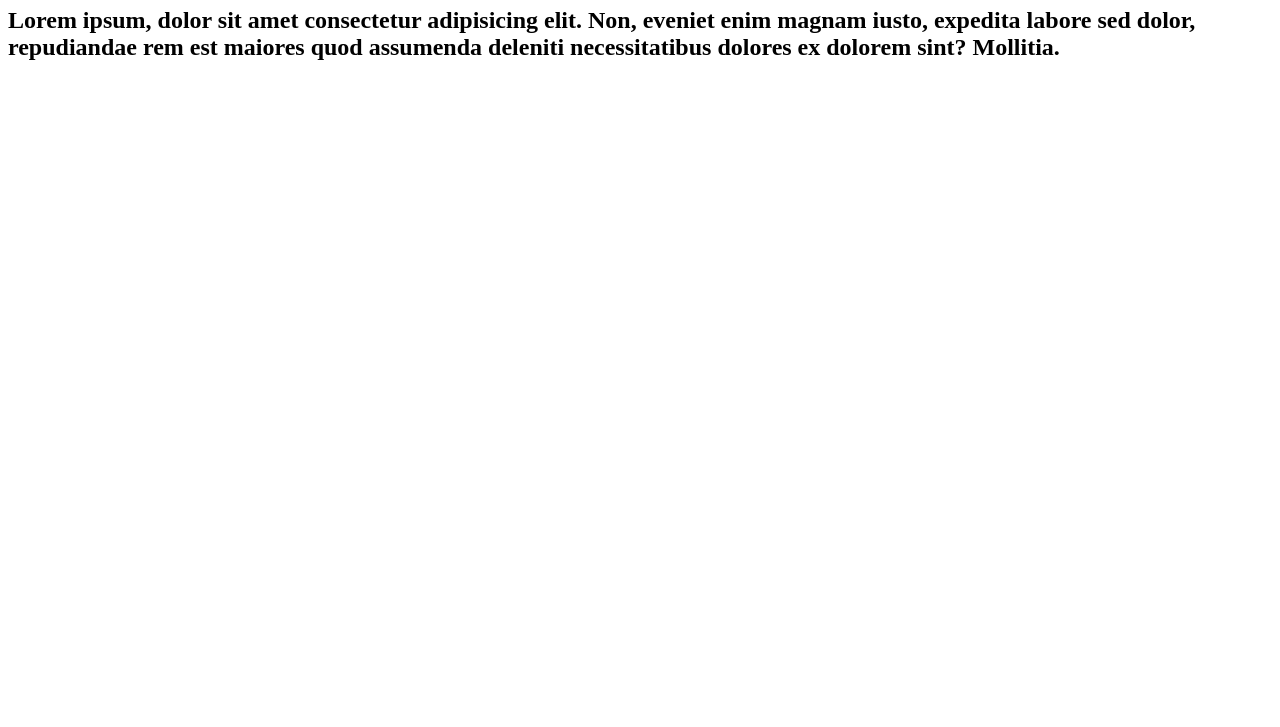
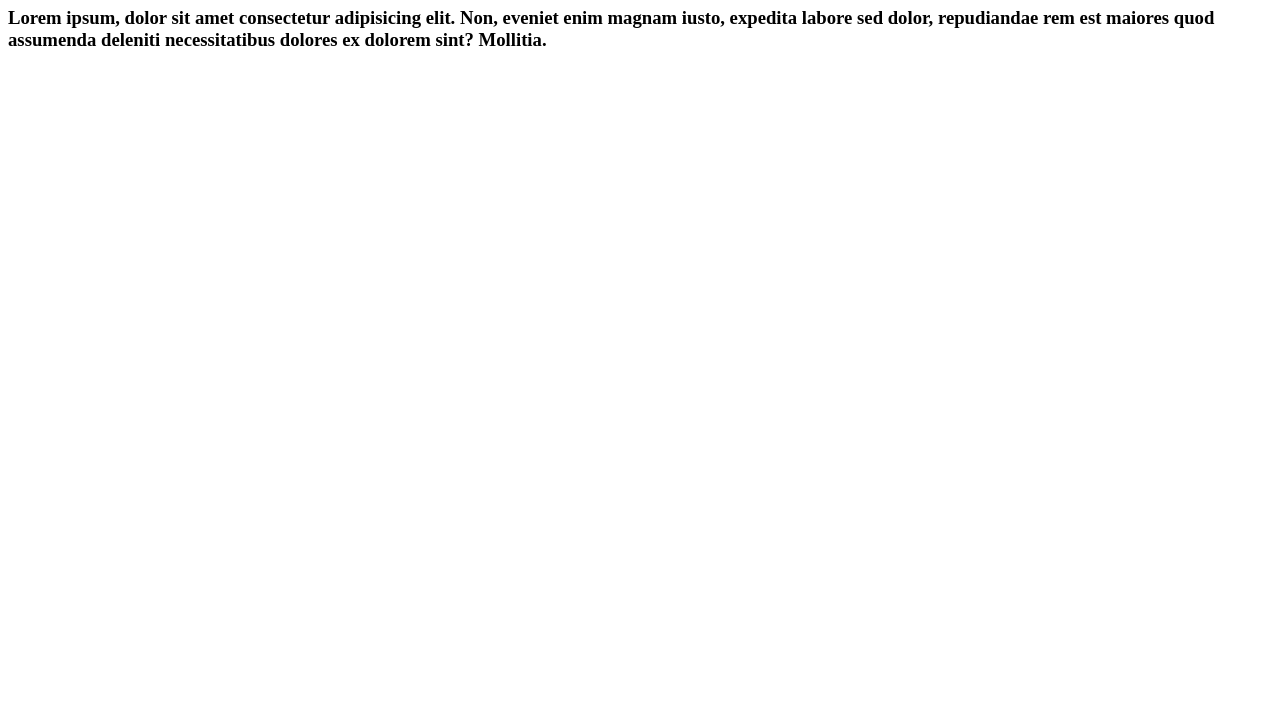
Before and after one commit to AntonioGuilhermeDev/curso-git, a plain HTML site: page index.html in a window 1280 px wide. Shown: the part 73-800 px from the top of the page. Drawn offline with Linux system fonts and the light colour scheme.

Commit message:
11º commit - Fix: Mudar H2  para H3

```diff
--- a/index.html
+++ b/index.html
@@ -8,6 +8,6 @@
 <body>
     <h1>Hello World!</h1>
 
-    <h2>Lorem ipsum, dolor sit amet consectetur adipisicing elit. Non, eveniet enim magnam iusto, expedita labore sed dolor, repudiandae rem est maiores quod assumenda deleniti necessitatibus dolores ex dolorem sint? Mollitia.</h2>
+    <h3>Lorem ipsum, dolor sit amet consectetur adipisicing elit. Non, eveniet enim magnam iusto, expedita labore sed dolor, repudiandae rem est maiores quod assumenda deleniti necessitatibus dolores ex dolorem sint? Mollitia.</h3>
 </body>
 </html>
```
